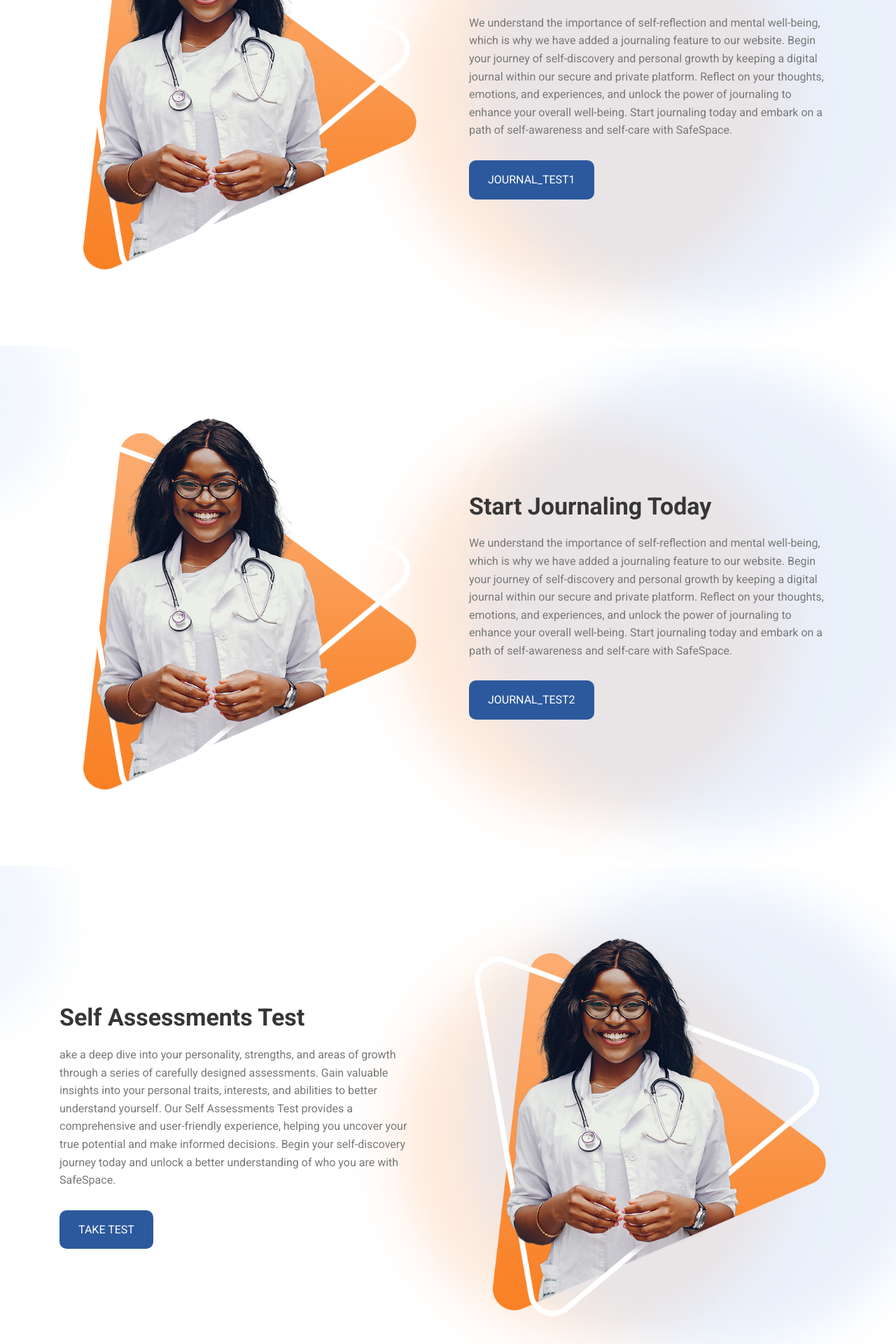
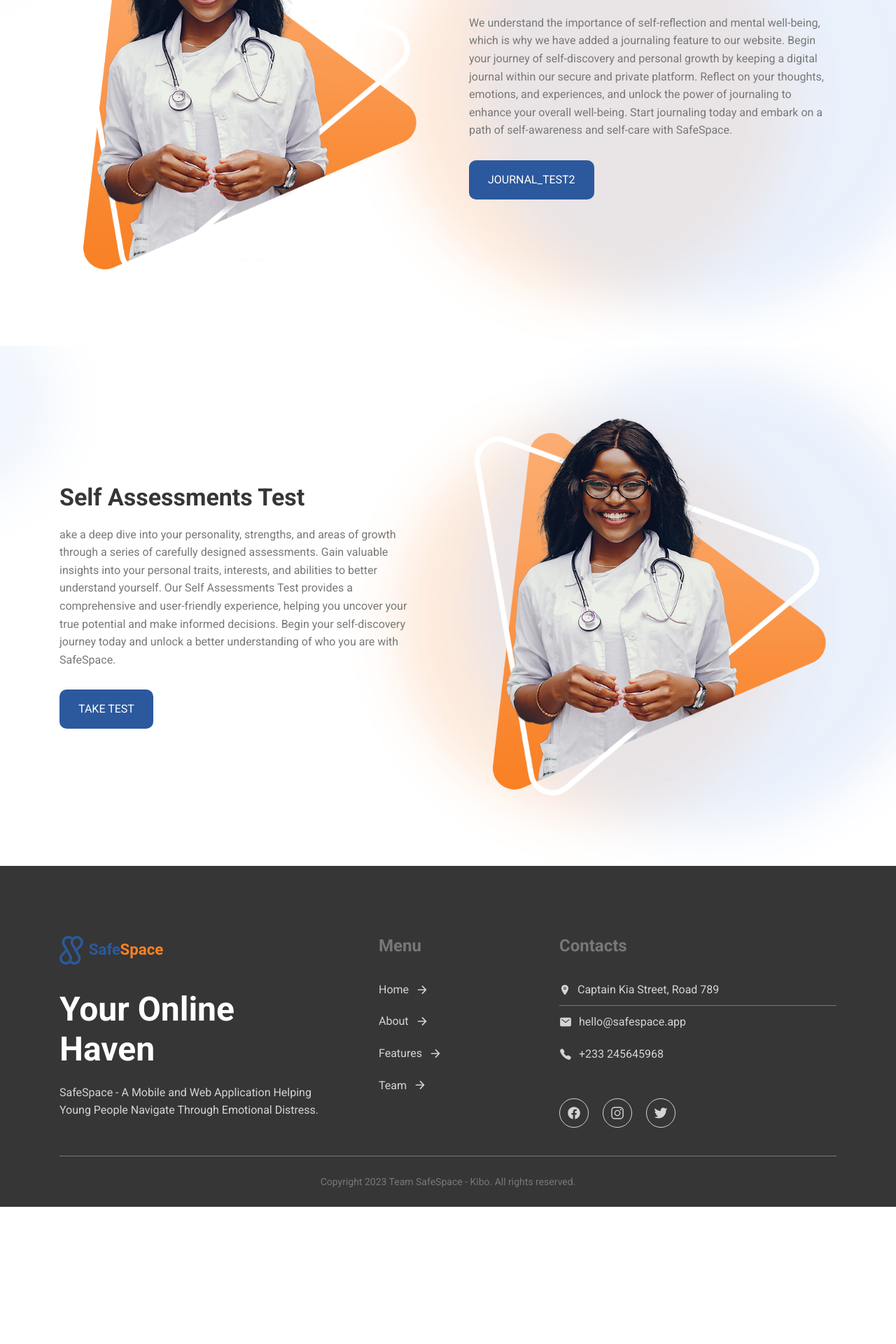
Before and after one commit to emmanuelofor/SafeSpace, a Flask app: page /homepage in a window 1280 px wide. Shown: the part 2158-4078 px from the top of the page at 70% size. After the commit the page ends 3882 px from the top, so only its background shows below. Run offline with Flask 3, Linux system fonts and the light colour scheme; a user stored in the database is signed in.

Commit message:
delete a journal test button one the homepage

```diff
--- a/templates/homepage.html
+++ b/templates/homepage.html
@@ -174,35 +174,6 @@
                 </div>
             </section>
 
-
-            <section class="section feature has-bg-image" aria-labelledby="feature-label"
-                style="background-image: url('{{ url_for('static', filename='images/hero-bg.png') }}')">
-                <div class="container">
-
-                    <figure class="feature-banner" data-reveal="left">
-                        <img src="{{ url_for('static', filename='images/feature-banner.png') }}"  width="680" height="704" loading="lazy" alt="feature banner"
-                            class="w-100">
-                    </figure>
-
-                    <div class="feature-content" data-reveal="right">
-
-                        <h2 class="h3 section-title" id="feature-label">
-                            Start Journaling Today
-                        </h2>
-
-                        <p class="section-text">
-                            We understand the importance of self-reflection and mental well-being, which is why we have added a journaling feature to our website. Begin your journey of self-discovery and personal growth by keeping a digital journal within our secure and private platform. Reflect on your thoughts, emotions, and experiences, and unlock the power of journaling to enhance your overall well-being. Start journaling today and embark on a path of self-awareness and self-care with SafeSpace.
-                        </p>
-
-                        <a href="{{ url_for('journal') }}" class="btn btn-primary has-after">Journal_test1</a>
-
-
-                    </div>
-
-                </div>
-            </section>
-
-            <!-- I am adding this repeated section of code to only test out the two styles of the journalling feature -->
             <section class="section feature has-bg-image" aria-labelledby="feature-label"
                 style="background-image: url('{{ url_for('static', filename='images/hero-bg.png') }}')">
                 <div class="container">
```
